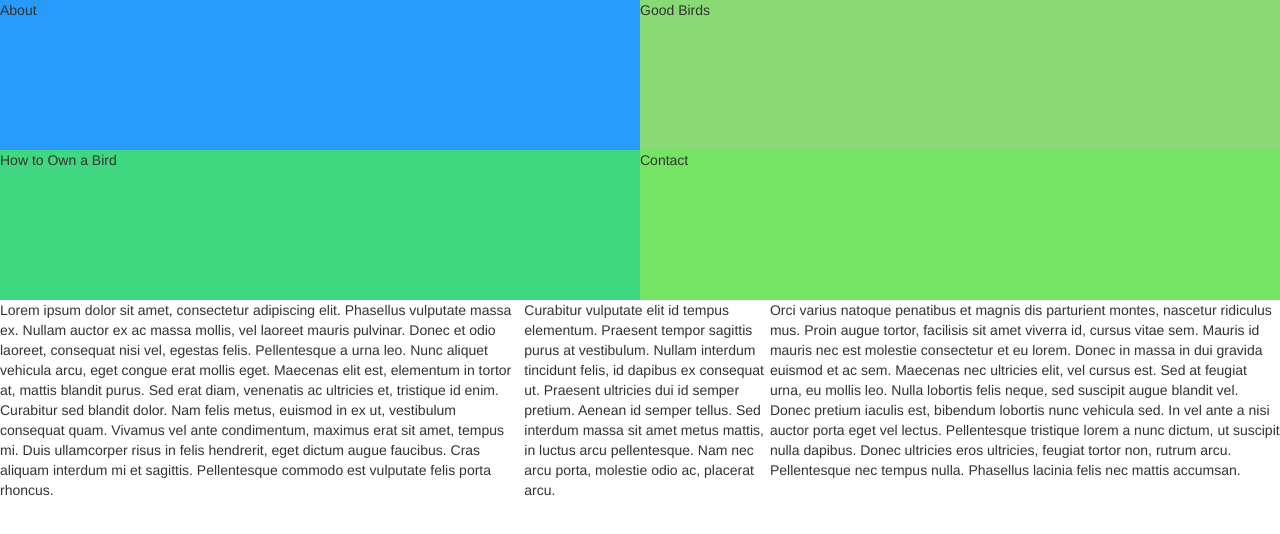
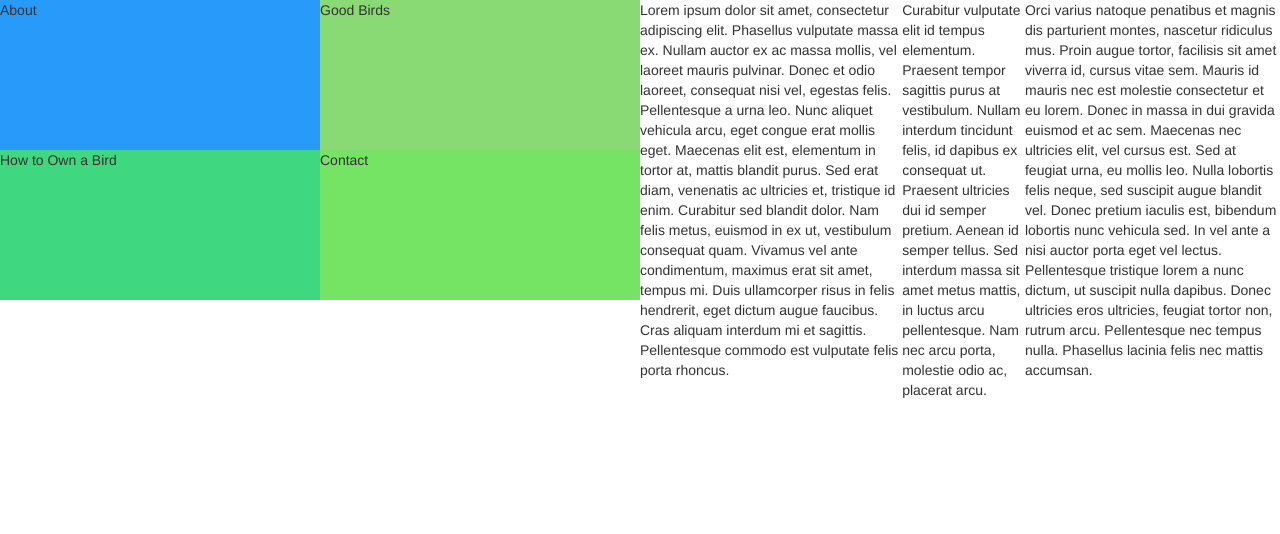
Before and after one commit to selenayu/selenayu.github.io, a plain HTML site: page index.html in a window 1280 px wide. Drawn offline with nearby package versions, Linux system fonts and the light colour scheme.

Commit message:
Update styles.css

```diff
--- a/styles.css
+++ b/styles.css
@@ -29,11 +29,12 @@
   flex-wrap: wrap;
   height: 300px;
   flex-direction: row;
+  flex: 50%;
 }
 
 .flex-des{
   display: flex;
-  flex: 1;
+  flex: 50%;
 }
 
 .flex-box1{
```
